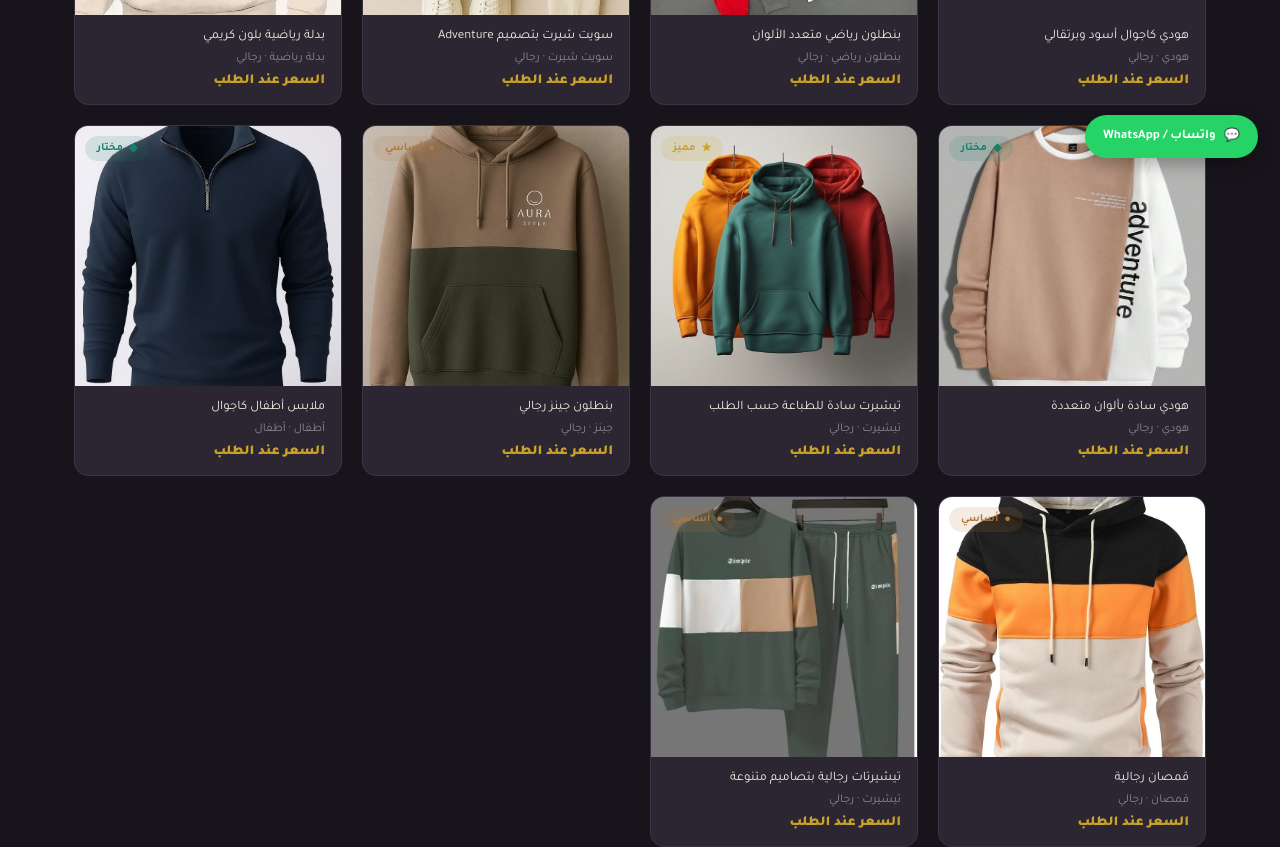
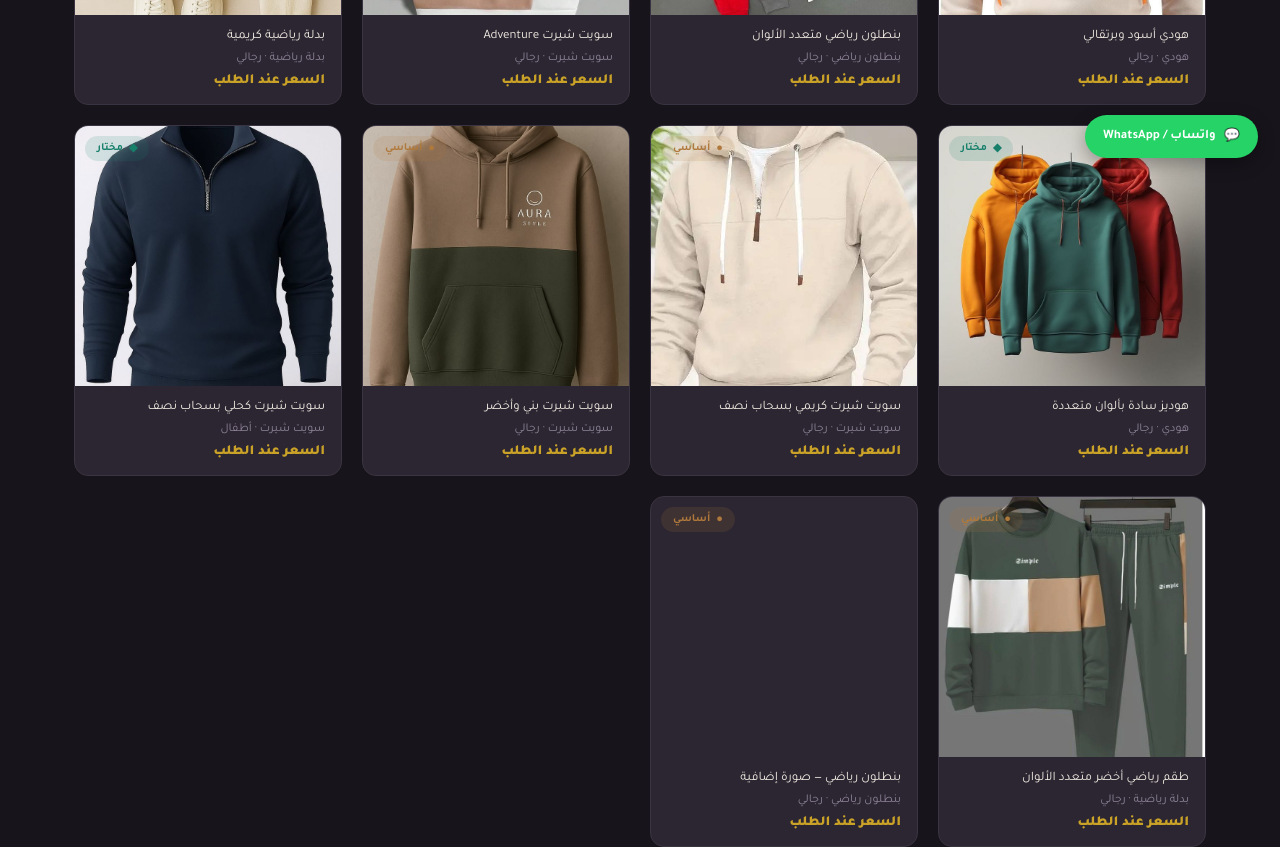
Before and after one commit to Abdallah-cmyk/khuyoot-store, a React (Vite) app: page /shop in a window 1280 px wide. Shown: the part 620-1467 px from the top of the page. Built offline with nearby package versions, Linux system fonts and the light colour scheme; a web font is replaced by a local one.

Commit message:
fix: align product names with actual images

```diff
--- a/products.js
+++ b/products.js
@@ -1,15 +1,15 @@
-// Khuyoot & Nasej — initial catalog
+// Khuyoot & Nasej — catalog aligned with uploaded product photos
 export const products = [
-  { id: 1, name: 'هودي كاجوال أسود وبرتقالي', category: 'هودي', audience: 'رجالي', price: null, tier: 'premium', swatch: 'bronze', image: '/IMG-20260803-WA0023(1).jpg', description: 'هودي بتصميم لوني عصري، مناسب للإطلالات اليومية والكاجوال. متوفر بمقاسات متنوعة.' },
-  { id: 2, name: 'بنطلون رياضي متعدد الألوان', category: 'بنطلون رياضي', audience: 'رجالي', price: null, tier: 'classic', swatch: 'emerald', image: '/IMG-20260803-WA0023.jpg', description: 'بنطلون رياضي عملي للاستخدام اليومي، متوفر بعدة ألوان ومقاسات.' },
-  { id: 3, name: 'سويت شيرت بتصميم Adventure', category: 'سويت شيرت', audience: 'رجالي', price: null, tier: 'premium', swatch: 'bronze', image: '/IMG-20260803-WA0024.jpg', description: 'سويت شيرت بتصميم بسيط مع تفاصيل كتابية، مناسب للإطلالة الكاجوال.' },
-  { id: 4, name: 'بدلة رياضية بلون كريمي', category: 'بدلة رياضية', audience: 'رجالي', price: null, tier: 'vip', swatch: 'gold', image: '/IMG-20260803-WA0025.jpg', description: 'طقم رياضي بلون كريمي مكوّن من قطعة علوية وبنطلون، بتصميم هادئ وأنيق.' },
-  { id: 5, name: 'هودي سادة بألوان متعددة', category: 'هودي', audience: 'رجالي', price: null, tier: 'premium', swatch: 'emerald', image: '/IMG-20260803-WA0026.jpg', description: 'هودي سادة بقصة مريحة، متوفر بألوان متعددة ومقاسات متنوعة.' },
-  { id: 6, name: 'تيشيرت سادة للطباعة حسب الطلب', category: 'تيشيرت', audience: 'رجالي', price: null, tier: 'vip', swatch: 'gold', image: '/IMG-20260803-WA0027.jpg', description: 'تيشيرت سادة يمكن تخصيصه بطباعة عبارة أو تصميم يختاره العميل حسب الإمكانية المتاحة.' },
-  { id: 7, name: 'بنطلون جينز رجالي', category: 'جينز', audience: 'رجالي', price: null, tier: 'classic', swatch: 'bronze', image: '/IMG-20260803-WA0028.jpg', description: 'بنطلون جينز بقصات متنوعة للاستخدام اليومي، مع مقاسات متعددة.' },
-  { id: 8, name: 'ملابس أطفال كاجوال', category: 'أطفال', audience: 'أطفال', price: null, tier: 'premium', swatch: 'emerald', image: '/IMG-20260803-WA0029.jpg', description: 'تشكيلة ملابس أطفال كاجوال بتصاميم وألوان متنوعة حسب المقاسات المتاحة.' },
-  { id: 9, name: 'قمصان رجالية', category: 'قمصان', audience: 'رجالي', price: null, tier: 'classic', swatch: 'gold', image: '/IMG-20260803-WA0030.jpg', description: 'قمصان رجالية بتصاميم مختلفة تناسب الإطلالات اليومية وشبه الرسمية.' },
-  { id: 10, name: 'تيشيرتات رجالية بتصاميم متنوعة', category: 'تيشيرت', audience: 'رجالي', price: null, tier: 'classic', swatch: 'emerald', image: '/IMG-20260803-WA0031.jpg', description: 'تيشيرتات بقصات وتصاميم متنوعة، مع خيارات متعددة للمقاسات والألوان.' },
+  { id: 1, name: 'هودي أسود وبرتقالي', category: 'هودي', audience: 'رجالي', price: null, tier: 'premium', image: '/IMG-20260803-WA0030.jpg', description: 'هودي بتصميم لوني أسود وبرتقالي، مناسب للإطلالات اليومية والكاجوال، ومتوافر بمقاسات متنوعة.' },
+  { id: 2, name: 'بنطلون رياضي متعدد الألوان', category: 'بنطلون رياضي', audience: 'رجالي', price: null, tier: 'classic', image: '/IMG-20260803-WA0023.jpg', description: 'بنطلون رياضي عملي بتشكيلة ألوان متعددة، مناسب للاستخدام اليومي ومتوفر بمقاسات متنوعة.' },
+  { id: 3, name: 'سويت شيرت Adventure', category: 'سويت شيرت', audience: 'رجالي', price: null, tier: 'premium', image: '/IMG-20260803-WA0026.jpg', description: 'سويت شيرت بتصميم Adventure وتفاصيل كتابية، مناسب للإطلالة الكاجوال اليومية.' },
+  { id: 4, name: 'بدلة رياضية كريمية', category: 'بدلة رياضية', audience: 'رجالي', price: null, tier: 'vip', image: '/IMG-20260803-WA0024.jpg', description: 'بدلة رياضية بلون كريمي هادئ، تتكون من قطعة علوية وبنطلون بتصميم عملي وأنيق.' },
+  { id: 5, name: 'هوديز سادة بألوان متعددة', category: 'هودي', audience: 'رجالي', price: null, tier: 'premium', image: '/IMG-20260803-WA0027.jpg', description: 'هوديز سادة بألوان متعددة وقصة مريحة، مناسبة للاستخدام اليومي.' },
+  { id: 6, name: 'سويت شيرت كريمي بسحاب نصف', category: 'سويت شيرت', audience: 'رجالي', price: null, tier: 'classic', image: '/IMG-20260803-WA0025.jpg', description: 'سويت شيرت كريمي بسحاب نصف، بتصميم بسيط وعملي للإطلالات اليومية.' },
+  { id: 7, name: 'سويت شيرت بني وأخضر', category: 'سويت شيرت', audience: 'رجالي', price: null, tier: 'classic', image: '/IMG-20260803-WA0028.jpg', description: 'سويت شيرت بتدرجات بني وأخضر وتصميم عصري، مناسب للإطلالات الكاجوال.' },
+  { id: 8, name: 'سويت شيرت كحلي بسحاب نصف', category: 'سويت شيرت', audience: 'أطفال', price: null, tier: 'premium', image: '/IMG-20260803-WA0029.jpg', description: 'سويت شيرت كحلي بسحاب نصف، مناسب للملابس اليومية مع توفر مقاسات حسب المخزون.' },
+  { id: 9, name: 'طقم رياضي أخضر متعدد الألوان', category: 'بدلة رياضية', audience: 'رجالي', price: null, tier: 'classic', image: '/IMG-20260803-WA0031.jpg', description: 'طقم رياضي بتصميم أخضر مع تفاصيل لونية متباينة، مناسب للإطلالات الرياضية والكاجوال.' },
+  { id: 10, name: 'بنطلون رياضي — صورة إضافية', category: 'بنطلون رياضي', audience: 'رجالي', price: null, tier: 'classic', image: '/IMG-20260803-WA0023(1).jpg', description: 'صورة إضافية لنفس موديل البنطلون الرياضي متعدد الألوان. يمكن حذفها عند اعتماد صور منفصلة للمنتجات.' },
 ];
 
 export const categories = ['الكل', 'تيشيرت', 'قمصان', 'جينز', 'بنطلون رياضي', 'هودي', 'سويت شيرت', 'بدلة رياضية', 'أطفال'];
```
